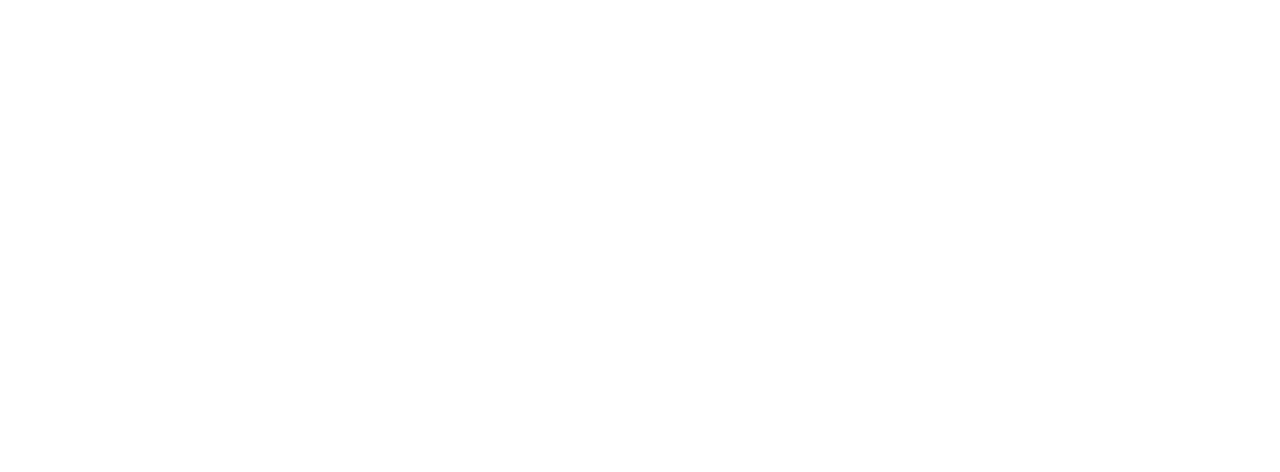
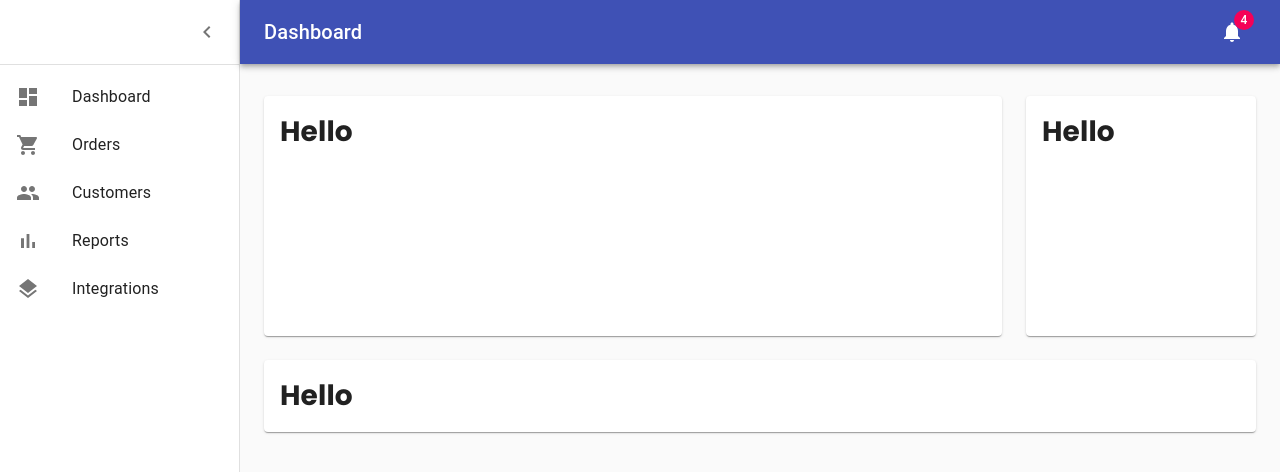
Before and after one commit to FranciscoMendes10866/squate, a React (Create React App) app in the folder juno/: page /dashboard in a window 1280 px wide. Shown: the top 472 px of the page. Built offline with nearby package versions, Linux system fonts and the light colour scheme; the HTML template or start-up script is replaced by a standard one.

Commit message:
added dashboard layout and clients page

```diff
--- a/juno/src/App.jsx
+++ b/juno/src/App.jsx
@@ -1,12 +1,16 @@
 import { BrowserRouter as Router, Route, Switch } from "react-router-dom";
 
-import { LoginPage } from "./pages";
+import { LoginPage, ClientsPage } from "./pages";
+import DashboardLayout from './layouts/dashboard'
 
 function App() {
   return (
     <Router>
       <Switch>
         <Route exact path="/" component={LoginPage} />
+        <DashboardLayout>
+          <Route exact path="/dashboard" component={ClientsPage} />
+        </DashboardLayout>
       </Switch>
     </Router>
   );
--- /dev/null
+++ b/juno/src/components/layout/listItems.js
@@ -0,0 +1,45 @@
+import ListItem from "@material-ui/core/ListItem";
+import ListItemIcon from "@material-ui/core/ListItemIcon";
+import ListItemText from "@material-ui/core/ListItemText";
+import DashboardIcon from "@material-ui/icons/Dashboard";
+import ShoppingCartIcon from "@material-ui/icons/ShoppingCart";
+import PeopleIcon from "@material-ui/icons/People";
+import BarChartIcon from "@material-ui/icons/BarChart";
+import LayersIcon from "@material-ui/icons/Layers";
+
+const ListItems = (
+  <div>
+    <ListItem button>
+      <ListItemIcon>
+        <DashboardIcon />
+      </ListItemIcon>
+      <ListItemText primary="Dashboard" />
+    </ListItem>
+    <ListItem button>
+      <ListItemIcon>
+        <ShoppingCartIcon />
+      </ListItemIcon>
+      <ListItemText primary="Orders" />
+    </ListItem>
+    <ListItem button>
+      <ListItemIcon>
+        <PeopleIcon />
+      </ListItemIcon>
+      <ListItemText primary="Customers" />
+    </ListItem>
+    <ListItem button>
+      <ListItemIcon>
+        <BarChartIcon />
+      </ListItemIcon>
+      <ListItemText primary="Reports" />
+    </ListItem>
+    <ListItem button>
+      <ListItemIcon>
+        <LayersIcon />
+      </ListItemIcon>
+      <ListItemText primary="Integrations" />
+    </ListItem>
+  </div>
+);
+
+export default ListItems;
--- /dev/null
+++ b/juno/src/layouts/dashboard.jsx
@@ -0,0 +1,171 @@
+import React from "react";
+import clsx from "clsx";
+import { makeStyles } from "@material-ui/core/styles";
+import CssBaseline from "@material-ui/core/CssBaseline";
+import Drawer from "@material-ui/core/Drawer";
+import AppBar from "@material-ui/core/AppBar";
+import Toolbar from "@material-ui/core/Toolbar";
+import List from "@material-ui/core/List";
+import Typography from "@material-ui/core/Typography";
+import Divider from "@material-ui/core/Divider";
+import IconButton from "@material-ui/core/IconButton";
+import Badge from "@material-ui/core/Badge";
+import Container from "@material-ui/core/Container";
+import MenuIcon from "@material-ui/icons/Menu";
+import ChevronLeftIcon from "@material-ui/icons/ChevronLeft";
+import NotificationsIcon from "@material-ui/icons/Notifications";
+
+import ListItems from "../components/layout/listItems";
+
+const drawerWidth = 240;
+
+const useStyles = makeStyles((theme) => ({
+  root: {
+    display: "flex",
+  },
+  toolbar: {
+    paddingRight: 24, // keep right padding when drawer closed
+  },
+  toolbarIcon: {
+    display: "flex",
+    alignItems: "center",
+    justifyContent: "flex-end",
+    padding: "0 8px",
+    ...theme.mixins.toolbar,
+  },
+  appBar: {
+    zIndex: theme.zIndex.drawer + 1,
+    transition: theme.transitions.create(["width", "margin"], {
+      easing: theme.transitions.easing.sharp,
+      duration: theme.transitions.duration.leavingScreen,
+    }),
+  },
+  appBarShift: {
+    marginLeft: drawerWidth,
+    width: `calc(100% - ${drawerWidth}px)`,
+    transition: theme.transitions.create(["width", "margin"], {
+      easing: theme.transitions.easing.sharp,
+      duration: theme.transitions.duration.enteringScreen,
+    }),
+  },
+  menuButton: {
+    marginRight: 36,
+  },
+  menuButtonHidden: {
+    display: "none",
+  },
+  title: {
+    flexGrow: 1,
+  },
+  drawerPaper: {
+    position: "relative",
+    whiteSpace: "nowrap",
+    width: drawerWidth,
+    transition: theme.transitions.create("width", {
+      easing: theme.transitions.easing.sharp,
+      duration: theme.transitions.duration.enteringScreen,
+    }),
+  },
+  drawerPaperClose: {
+    overflowX: "hidden",
+    transition: theme.transitions.create("width", {
+      easing: theme.transitions.easing.sharp,
+      duration: theme.transitions.duration.leavingScreen,
+    }),
+    width: theme.spacing(7),
+    [theme.breakpoints.up("sm")]: {
+      width: theme.spacing(9),
+    },
+  },
+  appBarSpacer: theme.mixins.toolbar,
+  content: {
+    flexGrow: 1,
+    height: "100vh",
+    overflow: "auto",
+  },
+  container: {
+    paddingTop: theme.spacing(4),
+    paddingBottom: theme.spacing(4),
+  },
+  paper: {
+    padding: theme.spacing(2),
+    display: "flex",
+    overflow: "auto",
+    flexDirection: "column",
+  },
+  fixedHeight: {
+    height: 240,
+  },
+}));
+
+const DashboardLayout = ({ children }) => {
+  const classes = useStyles();
+  const [open, setOpen] = React.useState(true);
+  const handleDrawerOpen = () => {
+    setOpen(true);
+  };
+  const handleDrawerClose = () => {
+    setOpen(false);
+  };
+  return (
+    <div className={classes.root}>
+      <CssBaseline />
+      <AppBar
+        position="absolute"
+        className={clsx(classes.appBar, open && classes.appBarShift)}
+      >
+        <Toolbar className={classes.toolbar}>
+          <IconButton
+            edge="start"
+            color="inherit"
+            aria-label="open drawer"
+            onClick={handleDrawerOpen}
+            className={clsx(
+              classes.menuButton,
+              open && classes.menuButtonHidden
+            )}
+          >
+            <MenuIcon />
+          </IconButton>
+          <Typography
+            component="h1"
+            variant="h6"
+            color="inherit"
+            noWrap
+            className={classes.title}
+          >
+            Dashboard
+          </Typography>
+          <IconButton color="inherit">
+            <Badge badgeContent={4} color="secondary">
+              <NotificationsIcon />
+            </Badge>
+          </IconButton>
+        </Toolbar>
+      </AppBar>
+      <Drawer
+        variant="permanent"
+        classes={{
+          paper: clsx(classes.drawerPaper, !open && classes.drawerPaperClose),
+        }}
+        open={open}
+      >
+        <div className={classes.toolbarIcon}>
+          <IconButton onClick={handleDrawerClose}>
+            <ChevronLeftIcon />
+          </IconButton>
+        </div>
+        <Divider />
+        <List>{ListItems}</List>
+      </Drawer>
+      <main className={classes.content}>
+        <div className={classes.appBarSpacer} />
+        <Container maxWidth="lg" className={classes.container}>
+          {children}
+        </Container>
+      </main>
+    </div>
+  );
+};
+
+export default DashboardLayout;
--- /dev/null
+++ b/juno/src/pages/clients.jsx
@@ -0,0 +1,45 @@
+import clsx from 'clsx';
+import Grid from "@material-ui/core/Grid";
+import Paper from "@material-ui/core/Paper";
+import { makeStyles } from '@material-ui/core/styles';
+
+const useStyles = makeStyles((theme) => ({
+  paper: {
+    padding: theme.spacing(2),
+    display: "flex",
+    overflow: "auto",
+    flexDirection: "column",
+  },
+  fixedHeight: {
+    height: 240,
+  },
+}));
+
+const ClientsPage = () => {
+  const classes = useStyles();
+  const fixedHeightPaper = clsx(classes.paper, classes.fixedHeight);
+  return (
+    <Grid container spacing={3}>
+      {/* Chart */}
+      <Grid item xs={12} md={8} lg={9}>
+        <Paper className={fixedHeightPaper}>
+          <h1>Hello</h1>
+        </Paper>
+      </Grid>
+      {/* Recent Deposits */}
+      <Grid item xs={12} md={4} lg={3}>
+        <Paper className={fixedHeightPaper}>
+          <h1>Hello</h1>
+        </Paper>
+      </Grid>
+      {/* Recent Orders */}
+      <Grid item xs={12}>
+        <Paper className={classes.paper}>
+          <h1>Hello</h1>
+        </Paper>
+      </Grid>
+    </Grid>
+  );
+};
+
+export default ClientsPage;
--- a/juno/src/pages/index.js
+++ b/juno/src/pages/index.js
@@ -1 +1,2 @@
 export { default as LoginPage } from './login'
+export { default as ClientsPage } from './clients'
```
